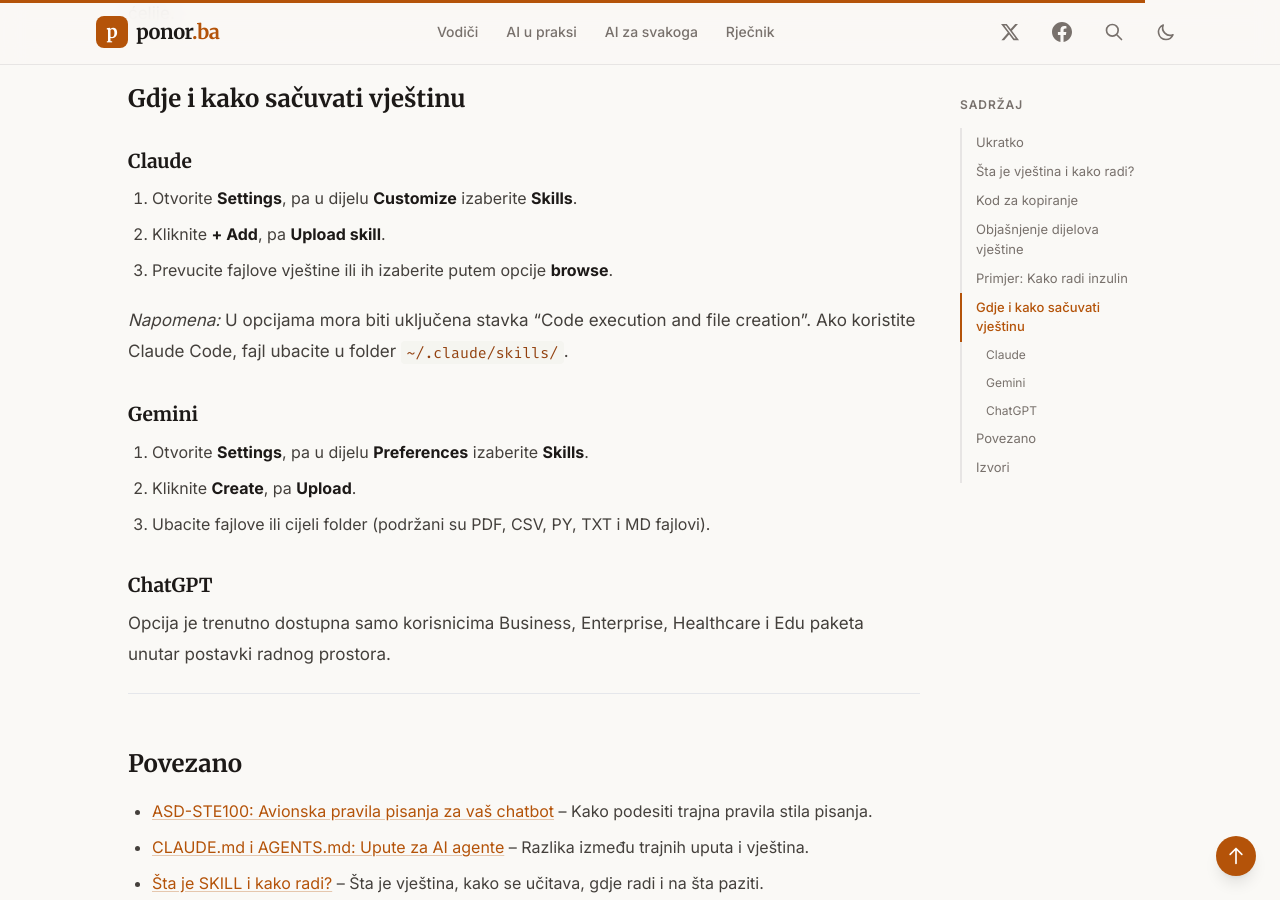
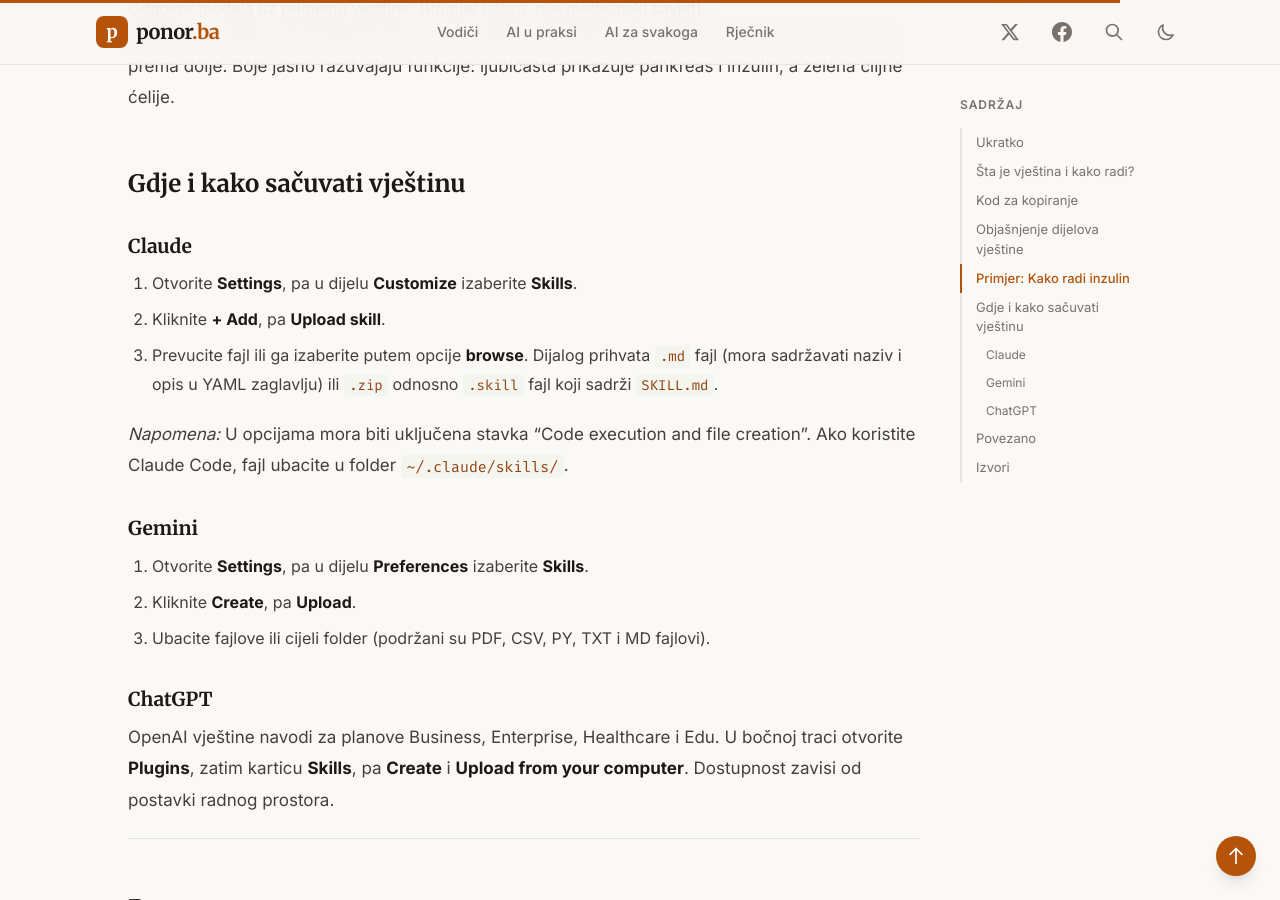
Before and after one commit to vibeuna/ponor, a Jekyll site: the page built from _posts/2026-10-18-kako-objasniti-dijagramom.md, in a window 1280 px wide and 900 px high, scrolled down 6050 px. Built offline with Jekyll 4.4.1, drawn with Linux system fonts in a browser that asks for light colours; some of the changed text lies outside the part shown.

Commit message:
Align Claude, Gemini and ChatGPT install steps in sta-je-skill and kako-objasniti-dijagramom
Co-Authored-By: Claude Sonnet 5.5 <noreply@anthropic.com>

```diff
--- a/_posts/2026-10-18-kako-objasniti-dijagramom.md
+++ b/_posts/2026-10-18-kako-objasniti-dijagramom.md
@@ -12,6 +13,8 @@ tags: [llm]
 Kada pitate chatbota kako radi prenos novca između dvije banke, obično dobijete nekoliko dugačkih pasusa. Isti odgovor bio bi puno jasniji vizuelno uz nekoliko pravougaonika i par strelica.
 
 Jednostavan fajl pod nazivom `SKILL.md` omogućava umjetnoj inteligenciji da prepozna ovakva pitanja i na njih odgovori dijagramom. U nastavku donosimo gotov fajl, detaljno objašnjenje njegovih dijelova i uputstvo gdje ga sačuvati u Claudeu, ChatGPT-u i Geminiju.
+
+*Ažurirano 26. oktobra 2026: ispravljeni koraci za Claude (šta dijalog prihvata) i ChatGPT (putanja i planovi).*
 
 ## Ukratko
 
@@ -22,7 +25,7 @@ Vještina `objasni-dijagramom` uči model da na pitanja tipa "kako ovo radi" odg
 Dostupnost opcije se razlikuje po aplikacijama:
 * **Claude:** Radi na paketima Free, Pro, Max, Team i Enterprise (potrebno je uključiti opciju za izvršavanje koda).
 * **Gemini:** Radi uz prijavu na račun, navršenih 18 godina i uključen opciju "Keep Activity".
-* **ChatGPT:** Dostupno je samo na plaćenim paketima Business, Enterprise, Healthcare i Edu.
+* **ChatGPT:** OpenAI vještine navodi za planove Business, Enterprise, Healthcare i Edu.
 
 Na našem testu, vještina je odlično radila u Claudeu. Gemini je povremeno imao problema s njenim aktiviranjem, dok na besplatnom ChatGPT-u ova opcija uopšte ne postoji.
 
@@ -123,7 +126,7 @@ Dijagram u potpunosti poštuje pravila: ima sedam elemenata, jasne natpise i usm
 
 1. Otvorite **Settings**, pa u dijelu **Customize** izaberite **Skills**.
 2. Kliknite **+ Add**, pa **Upload skill**.
-3. Prevucite fajlove vještine ili ih izaberite putem opcije **browse**.
+3. Prevucite fajl ili ga izaberite putem opcije **browse**. Dijalog prihvata `.md` fajl (mora sadržavati naziv i opis u YAML zaglavlju) ili `.zip` odnosno `.skill` fajl koji sadrži `SKILL.md`.
 
 *Napomena:* U opcijama mora biti uključena stavka "Code execution and file creation". Ako koristite Claude Code, fajl ubacite u folder `~/.claude/skills/`.
 
@@ -135,7 +138,7 @@ Dijagram u potpunosti poštuje pravila: ima sedam elemenata, jasne natpise i usm
 
 ### ChatGPT
 
-Opcija je trenutno dostupna samo korisnicima Business, Enterprise, Healthcare i Edu paketa unutar postavki radnog prostora.
+OpenAI vještine navodi za planove Business, Enterprise, Healthcare i Edu. U bočnoj traci otvorite **Plugins**, zatim karticu **Skills**, pa **Create** i **Upload from your computer**. Dostupnost zavisi od postavki radnog prostora.
 
 ---
 
```
Also changed, not shown: other parts of _posts/2026-10-18-kako-objasniti-dijagramom.md (+1 -0 lines), _posts/2026-10-26-sta-je-skill.md (+2 -2 lines).
